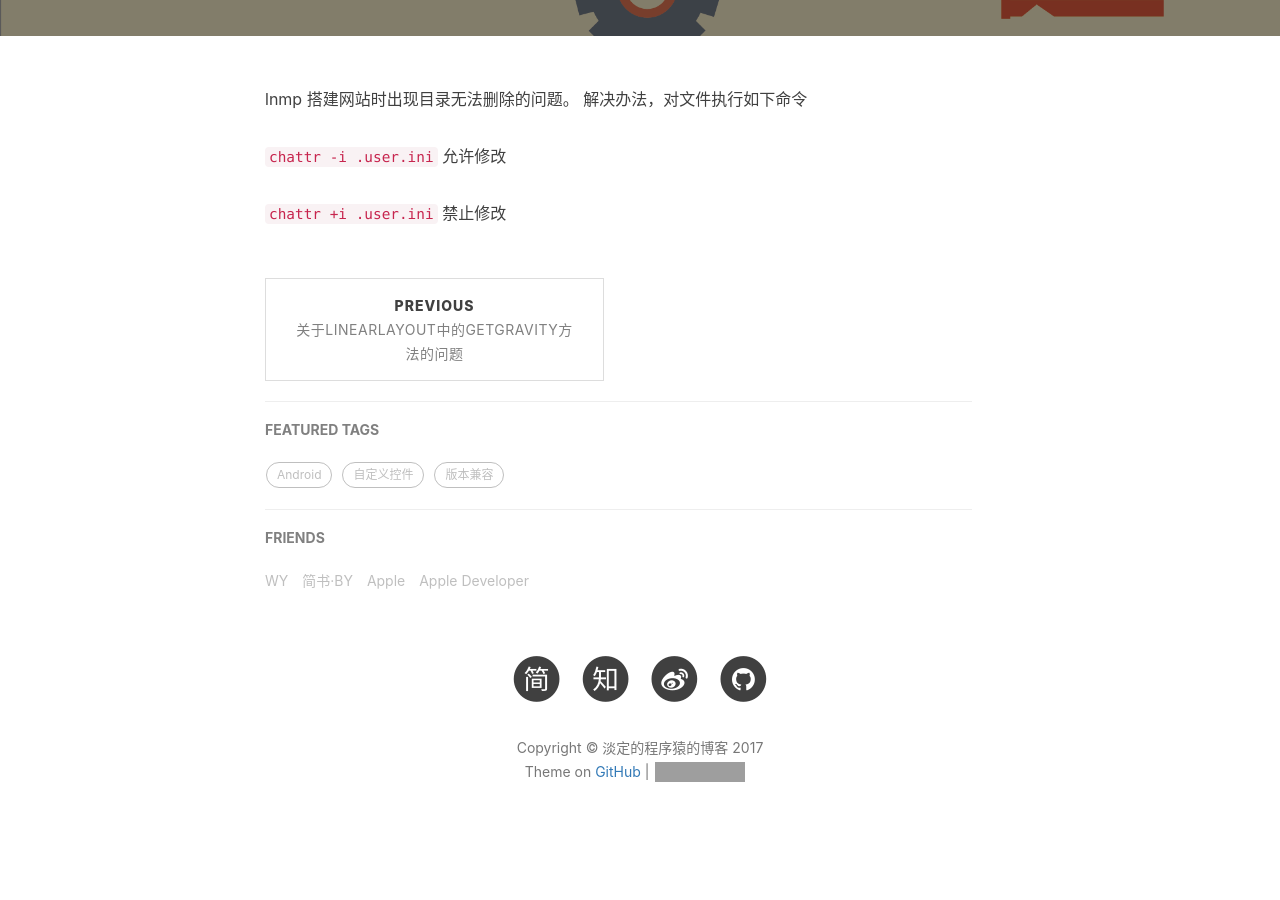
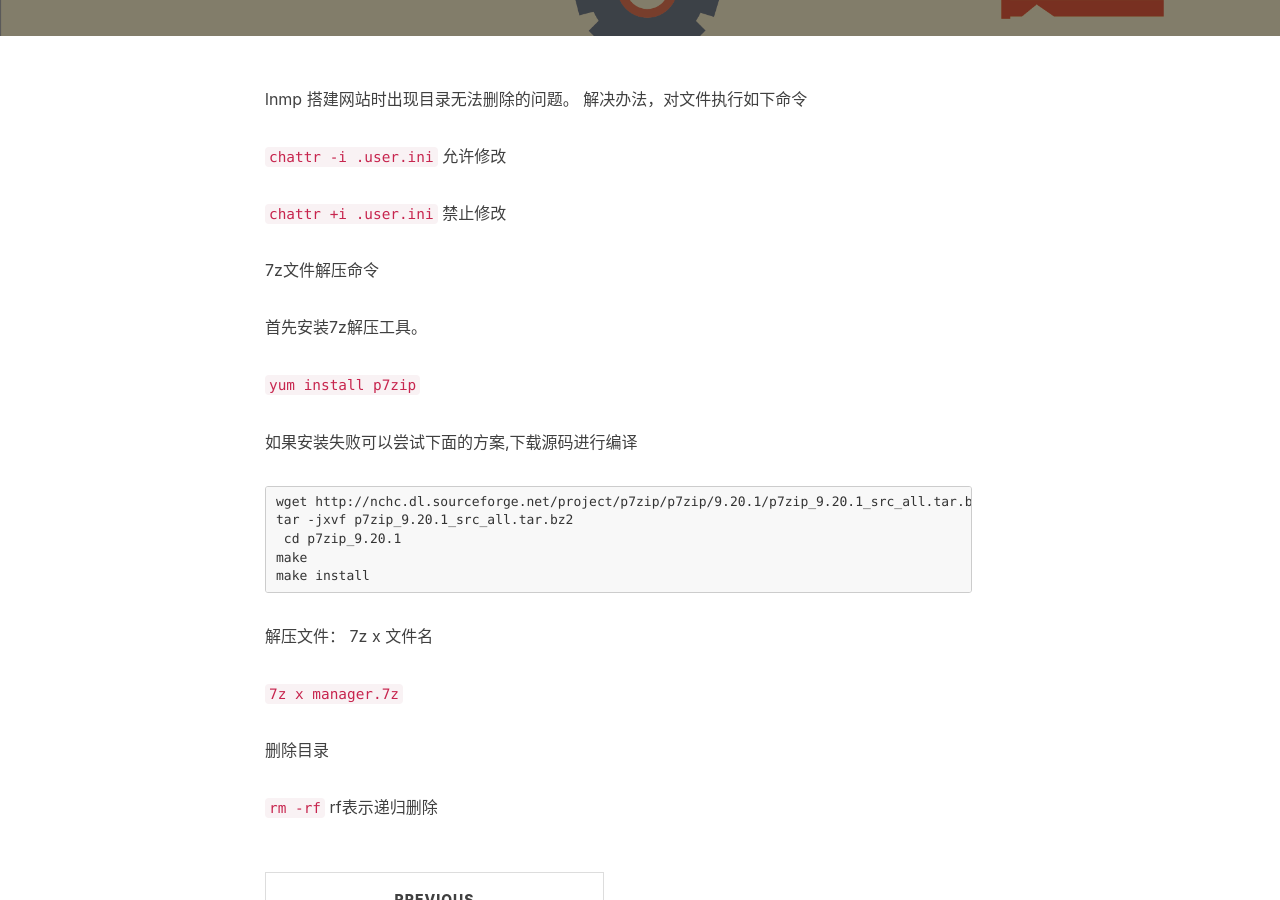
Before and after one commit to 976112643/976112643.github.io, a Jekyll site: the page built from _posts/2017-9-7-the-post-1686.md, in a window 1280 px wide and 900 px high, scrolled down 421 px. Built offline with Jekyll 4.4.1, drawn with Linux system fonts in a browser that asks for light colours; nearby versions of some CDN libraries; comment, search, counter and statistics services are not loaded; before the commit the page ends 1297 px from its top, so only the background shows below that; grey boxes are pictures that could not be loaded.

Commit message:
update from Jekyller

````diff
--- a/_posts/2017-9-7-the-post-1686.md
+++ b/_posts/2017-9-7-the-post-1686.md
@@ -22,3 +22,27 @@ lnmp 搭建网站时出现目录无法删除的问题。
 `chattr -i .user.ini`   允许修改
 
 `chattr +i .user.ini`  禁止修改
+
+7z文件解压命令
+
+首先安装7z解压工具。
+
+`yum install p7zip`
+
+如果安装失败可以尝试下面的方案,下载源码进行编译
+
+```
+wget http://nchc.dl.sourceforge.net/project/p7zip/p7zip/9.20.1/p7zip_9.20.1_src_all.tar.bz2
+tar -jxvf p7zip_9.20.1_src_all.tar.bz2
+ cd p7zip_9.20.1
+make
+make install
+```
+
+解压文件： 7z  x   文件名
+
+`7z x manager.7z`
+
+删除目录
+
+`rm -rf`   rf表示递归删除
````
Also changed, not shown: other parts of _posts/2017-9-7-the-post-1686.md (+1 -1 lines).
